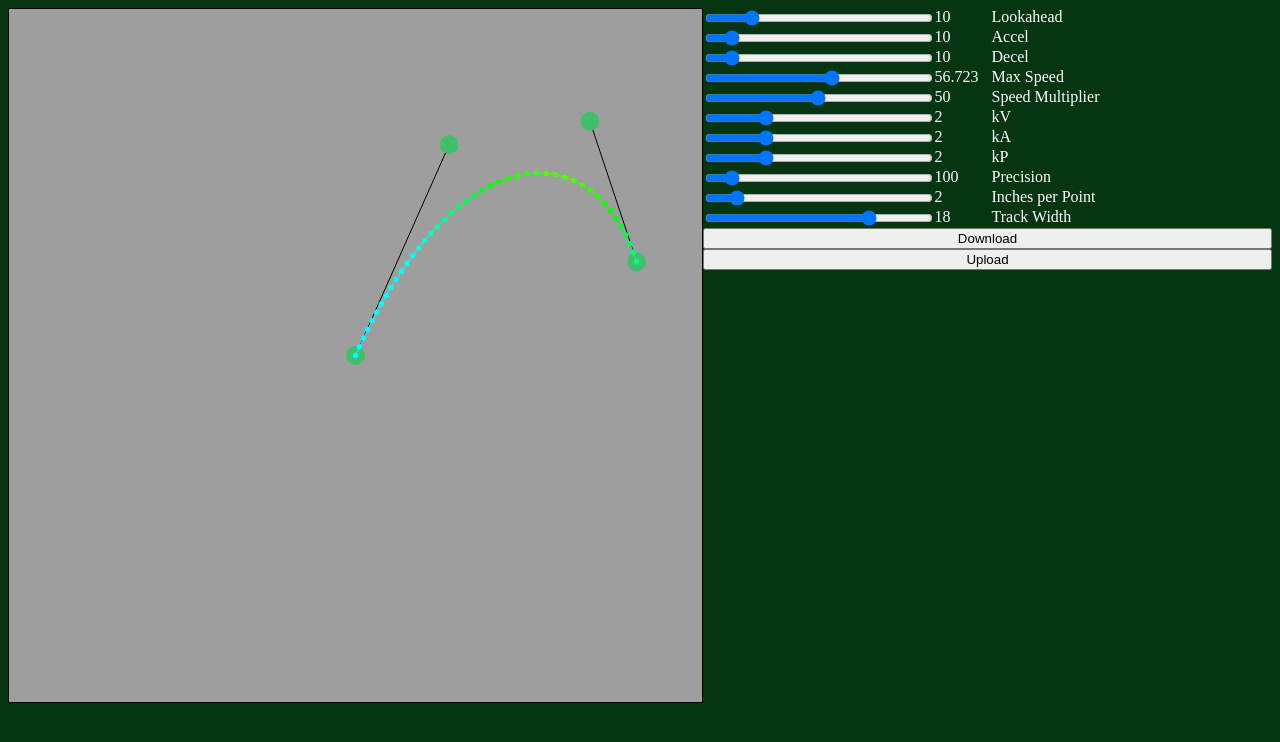
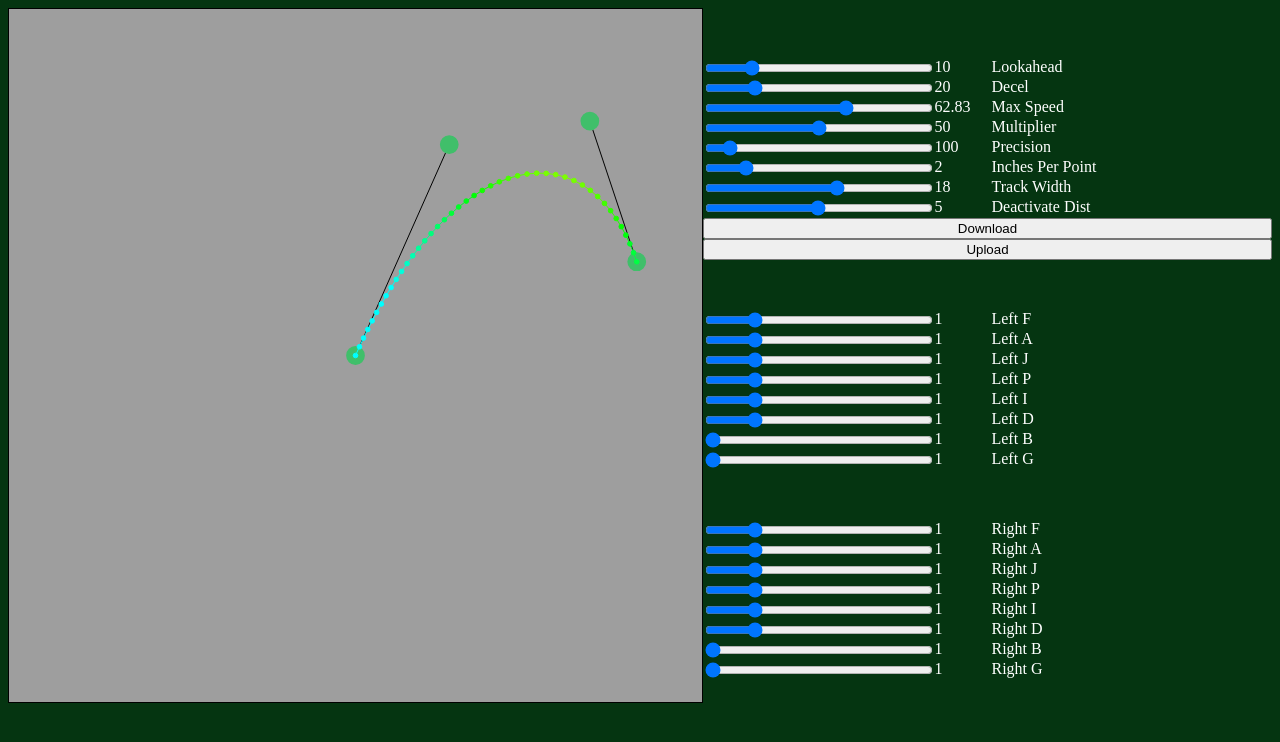
Before and after one commit to LemLib/Path-Gen, a website: page index.html in a window 1280 px wide. Drawn offline with Linux system fonts and the light colour scheme.

Commit message:
updated sliders

```diff
--- a/index.css
+++ b/index.css
@@ -11,6 +11,7 @@ body {
     display: flex;
     flex-wrap: wrap;
     padding-left: 0;
+    padding-top: 50px;
 }
 
 .sliderContainer input {
--- a/index.html
+++ b/index.html
@@ -14,49 +14,84 @@
             <input type="range" value="10" min="1" max="50" step="0.01" oninput="this.nextElementSibling.value = this.value" id="lookahead">
             <output class="text">10</output>
             <label for="lookahead" class="text">Lookahead</label>
-
-            <input type="range" value="10" min="1" max="100" step="0.01" oninput="this.nextElementSibling.value = this.value" id="accel">
-            <output class="text">10</output>
-            <label for="accel" class="text">Accel</label>
-
-            <input type="range" value="10" min="1" max="100" step="0.01" oninput="this.nextElementSibling.value = this.value" id="decel">
-            <output class="text">10</output>
+            <input type="range" value="20" min="0" max="100" step="0.01" oninput="this.nextElementSibling.value = this.value" id="decel">
+            <output class="text">20</output>
             <label for="decel" class="text">Decel</label>
-
-            <input type="range" value="56.723" min="1" max="100" step="0.001" oninput="this.nextElementSibling.value = this.value" id="maxSpeed">
-            <output class="text">56.723</output>
+            <input type="range" value="62.83" min="0" max="100" step="0.01" oninput="this.nextElementSibling.value = this.value" id="maxSpeed">
+            <output class="text">62.83</output>
             <label for="maxSpeed" class="text">Max Speed</label>
-
-            <input type="range" value="50" min="1" max="100" step="0.01" oninput="this.nextElementSibling.value = this.value" id="multiplier">
+            <input type="range" value="50" min="0.1" max="100" step="0.01" oninput="this.nextElementSibling.value = this.value" id="multiplier">
             <output class="text">50</output>
-            <label for="multiplier" class="text">Speed Multiplier</label>
-
-            <input type="range" value="2" min="1" max="5" step="0.01" oninput="this.nextElementSibling.value = this.value" id="kV">
-            <output class="text">2</output>
-            <label for="kV" class="text">kV</label>
-
-            <input type="range" value="2" min="1" max="5" step="0.01" oninput="this.nextElementSibling.value = this.value" id="kA">
-            <output class="text">2</output>
-            <label for="kA" class="text">kA</label>
-
-            <input type="range" value="2" min="1" max="5" step="0.01" oninput="this.nextElementSibling.value = this.value" id="kP">
-            <output class="text">2</output>
-            <label for="kP" class="text">kP</label>
-
-            <input type="range" value="100" min="10" max="1000" step="1" oninput="this.nextElementSibling.value = this.value" id="precision">
+            <label for="multiplier" class="text">Multiplier</label>
+            <input type="range" value="100" min="20" max="1000" step="1" oninput="this.nextElementSibling.value = this.value" id="precision">
             <output class="text">100</output>
             <label for="precision" class="text">Precision</label>
-
-            <input type="range" value="2" min="1" max="10" step="0.01" oninput="this.nextElementSibling.value = this.value" id="inchesPerPoint">
+            <input type="range" value="2" min="0.5" max="10" step="0.01" oninput="this.nextElementSibling.value = this.value" id="inchesPerPoint">
             <output class="text">2</output>
-            <label for="inchesPerPoint" class="text">Inches per Point</label>
-
-            <input type="range" value="18" min="1" max="24" step="0.01" oninput="this.nextElementSibling.value = this.value" id="trackWidth">
+            <label for="inchesPerPoint" class="text">Inches Per Point</label>
+            <input type="range" value="18" min="1" max="30" step="0.01" oninput="this.nextElementSibling.value = this.value" id="trackWidth">
             <output class="text">18</output>
             <label for="trackWidth" class="text">Track Width</label>
+            <input type="range" value="5" min="0.1" max="10" step="0.01" oninput="this.nextElementSibling.value = this.value" id="deactivate">
+            <output class="text">5</output>
+            <label for="deactivate" class="text">Deactivate Dist</label>
 
             <button type="button" id="downloadBtn">Download</button>
             <button type="button" id="uploadBtn">Upload</button>
+        </div>
+
+        <div class="sliderContainer">
+            <input type="range" value="1" min="0" max="5" step="0.01" oninput="this.nextElementSibling.value = this.value" id="lF">
+            <output class="text">1</output>
+            <label for="lF" class="text">Left F</label>
+            <input type="range" value="1" min="0" max="5" step="0.01" oninput="this.nextElementSibling.value = this.value" id="lA">
+            <output class="text">1</output>
+            <label for="lA" class="text">Left A</label>
+            <input type="range" value="1" min="0" max="5" step="0.01" oninput="this.nextElementSibling.value = this.value" id="lJ">
+            <output class="text">1</output>
+            <label for="lJ" class="text">Left J</label>
+            <input type="range" value="1" min="0" max="5" step="0.01" oninput="this.nextElementSibling.value = this.value" id="lP">
+            <output class="text">1</output>
+            <label for="lP" class="text">Left P</label>
+            <input type="range" value="1" min="0" max="5" step="0.01" oninput="this.nextElementSibling.value = this.value" id="lI">
+            <output class="text">1</output>
+            <label for="lI" class="text">Left I</label>
+            <input type="range" value="1" min="0" max="5" step="0.01" oninput="this.nextElementSibling.value = this.value" id="lD">
+            <output class="text">1</output>
+            <label for="lD" class="text">Left D</label>
+            <input type="range" value="0" min="0" max="1" step="0.01" oninput="this.nextElementSibling.value = this.value" id="lB">
+            <output class="text">1</output>
+            <label for="lB" class="text">Left B</label>
+            <input type="range" value="0" min="0" max="1" step="0.01" oninput="this.nextElementSibling.value = this.value" id="lG">
+            <output class="text">1</output>
+            <label for="lG" class="text">Left G</label>
+        </div>
+
+        <div class="sliderContainer">
+            <input type="range" value="1" min="0" max="5" step="0.01" oninput="this.nextElementSibling.value = this.value" id="rF">
+            <output class="text">1</output>
+            <label for="rF" class="text">Right F</label>
+            <input type="range" value="1" min="0" max="5" step="0.01" oninput="this.nextElementSibling.value = this.value" id="rA">
+            <output class="text">1</output>
+            <label for="rA" class="text">Right A</label>
+            <input type="range" value="1" min="0" max="5" step="0.01" oninput="this.nextElementSibling.value = this.value" id="rJ">
+            <output class="text">1</output>
+            <label for="rJ" class="text">Right J</label>
+            <input type="range" value="1" min="0" max="5" step="0.01" oninput="this.nextElementSibling.value = this.value" id="rP">
+            <output class="text">1</output>
+            <label for="rP" class="text">Right P</label>
+            <input type="range" value="1" min="0" max="5" step="0.01" oninput="this.nextElementSibling.value = this.value" id="rI">
+            <output class="text">1</output>
+            <label for="rI" class="text">Right I</label>
+            <input type="range" value="1" min="0" max="5" step="0.01" oninput="this.nextElementSibling.value = this.value" id="rD">
+            <output class="text">1</output>
+            <label for="rD" class="text">Right D</label>
+            <input type="range" value="0" min="0" max="1" step="0.01" oninput="this.nextElementSibling.value = this.value" id="rB">
+            <output class="text">1</output>
+            <label for="rB" class="text">Right B</label>
+            <input type="range" value="0" min="0" max="1" step="0.01" oninput="this.nextElementSibling.value = this.value" id="rG">
+            <output class="text">1</output>
+            <label for="rG" class="text">Right G</label>
         </div>
 
         <script src="scripts/point.js"></script>
--- a/scripts/index.js
+++ b/scripts/index.js
@@ -190,15 +190,30 @@ document.addEventListener('contextmenu', function(e) {
  */
 function getInput() {
   lookahead = lookaheadSlider.value;
-  accel = accelSlider.value;
-  decel - decelSlider.value;
+  decel - decelSlider.value; // inches/s/s
   maxSpeed = maxSpeedSlider.value;
-  kV = kVSlider.value;
-  kA = kASlider.value;
-  kP = kPSlider.value;
   precision = precisionSlider.value;
+  curvatureMultiplier = (curveMultiplierSlider.value * precision)/100;
   inchesPerPoint = inchesPerPointSlider.value;
-  curvatureMultiplier = (curveMultiplierSlider.value * precision)/100;
+  trackWidth = trackWidthSlider.value;
+  deactivateDist = deactivateDistSlider.value;
+
+  // update PID constants
+  lF = lFSlider.value;
+  lA = lASlider.value;
+  lP = lPSlider.value;
+  lI = lISlider.value;
+  lD = lDSlider.value;
+  lB = lBSlider.value;
+  lG = lGSlider.value;
+
+  rF = rFSlider.value;
+  rA = rASlider.value;
+  rP = rPSlider.value;
+  rI = rISlider.value;
+  rD = rDSlider.value;
+  rB = rBSlider.value;
+  rG = rGSlider.value;
 };
 
 /**
@@ -284,11 +299,24 @@ downloadBtn.onclick = function() {
 
   // log constants
   out += lookahead + '\n';
-  out += accel + '\n';
-  out += kV + '\n';
-  out += kA + '\n';
-  out += kP + '\n';
   out += trackWidth + '\n';
+  out += deactivateDist + '\n';
+
+  out += lF + '\n';
+  out += lA + '\n';
+  out += lP + '\n';
+  out += lI + '\n';
+  out += lD + '\n';
+  out += lB + '\n';
+  out += lG + '\n';
+
+  out += rF + '\n';
+  out += rA + '\n';
+  out += rP + '\n';
+  out += rI + '\n';
+  out += rD + '\n';
+  out += rB + '\n';
+  out += rG + '\n';
 
   // log path points
   for (let i = 0; i < path.points2.length; i++) {
--- a/scripts/userInput.js
+++ b/scripts/userInput.js
@@ -2,32 +2,62 @@
 /* eslint-disable prefer-const */
 // sliders
 const lookaheadSlider = document.getElementById('lookahead');
-const accelSlider = document.getElementById('accel');
 const decelSlider = document.getElementById('decel');
 const maxSpeedSlider = document.getElementById('maxSpeed');
 const curveMultiplierSlider = document.getElementById('multiplier');
-const kVSlider = document.getElementById('kV');
-const kASlider = document.getElementById('kA');
-const kPSlider = document.getElementById('kP');
 const precisionSlider = document.getElementById('precision');
 const inchesPerPointSlider = document.getElementById('inchesPerPoint');
 const trackWidthSlider = document.getElementById('trackWidth');
+const deactivateDistSlider = document.getElementById('deactivate');
+
+const lFSlider = document.getElementById('lF');
+const lASlider = document.getElementById('lA');
+const lJSlider = document.getElementById('lJ');
+const lPSlider = document.getElementById('lP');
+const lISlider = document.getElementById('lI');
+const lDSlider = document.getElementById('lD');
+const lBSlider = document.getElementById('lB');
+const lGSlider = document.getElementById('lG');
+
+const rFSlider = document.getElementById('rF');
+const rASlider = document.getElementById('rA');
+const rJSlider = document.getElementById('rJ');
+const rPSlider = document.getElementById('rP');
+const rISlider = document.getElementById('rI');
+const rDSlider = document.getElementById('rD');
+const rBSlider = document.getElementById('rB');
+const rGSlider = document.getElementById('rG');
 
 // buttons
 const downloadBtn = document.getElementById('downloadBtn');
 const uploadBtn = document.getElementById('uploadBtn');
 
 // user settings
-let lookahead = 0.5;
-let accel = 0.5;
-let decel = 0.5;
+let lookahead = 0.5; // lookahead
+let decel = 0.5; // deceleration
 let maxSpeed = 62.8318530718; // inches per second
 let curvatureMultiplier = 50; // robot speed over sharp curves, range from 1 - 5
-let kV = 0.5; // velocity gain
-let kA = 0.5; // acceleration gain
-let kP = 0.5; // position gain
 let precision = 100; // how many raw points to generate per spline
 let inchesPerPoint = 2; // this will be approximated
 let trackWidth = 18; // inches
+let controlPointRadius = 2; // radius of control points in inches
+let deactivateDist = 0.5; // dist from the last point to deactivate the robot
 
-let controlPointRadius = 2; // radius of control points in inches
+// PID constants
+let lF = 0;
+let lA = 0;
+let lJ = 0;
+let lP = 0;
+let lI = 0;
+let lD = 0;
+let lB = 0;
+let lG = 0;
+
+let rF = 0;
+let rA = 0;
+let rJ = 0;
+let rP = 0;
+let rI = 0;
+let rD = 0;
+let rB = 0;
+let rG = 0;
```
